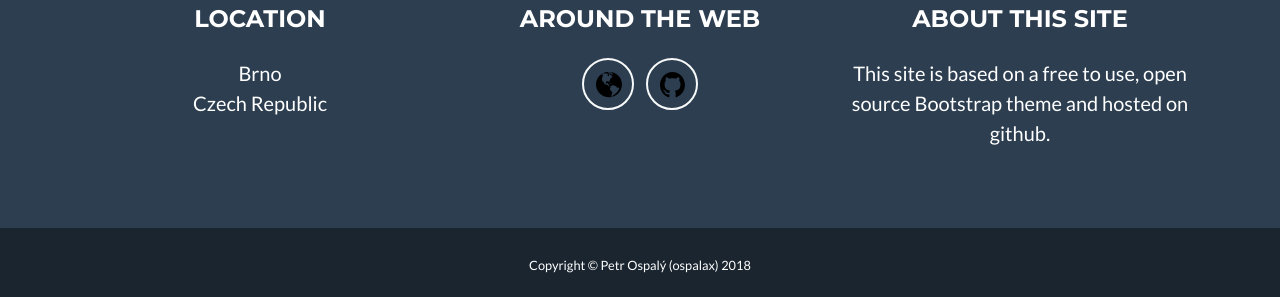
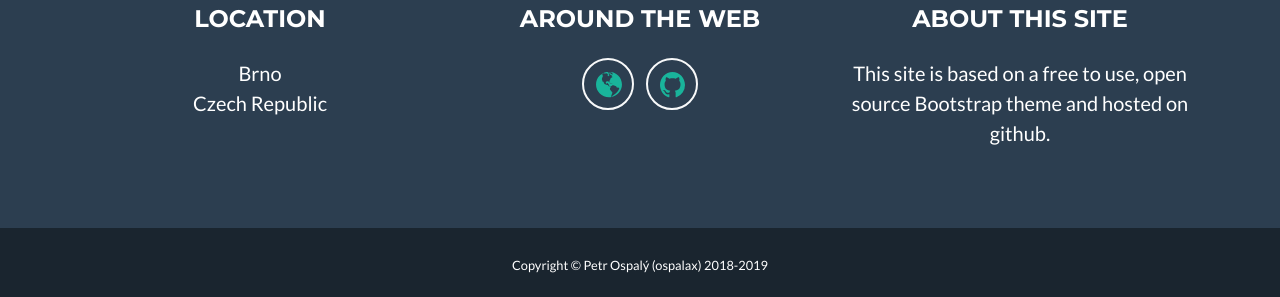
Before and after one commit to ospalax/ospalax.github.io, a plain HTML site: page index.html in a window 1280 px wide. Shown: the part 2420-2717 px from the top of the page. Drawn offline with Linux system fonts and the light colour scheme.

Commit message:
Fix icons
Signed-off-by: Petr Ospalý <petr@ospalax.cz>

```diff
--- a/index.html
+++ b/index.html
@@ -151,12 +151,12 @@
             <ul class="list-inline mb-0">
               <li class="list-inline-item">
                 <a class="btn btn-outline-light btn-social text-center rounded-circle" href="https://ospalax.mojeid.cz/">
-                  <img class="fa fa-fw" src="img/github-logos/globe.svg"></img>
+                  <img class="fa fa-fw" src="img/github-logos/globe-color.svg"></img>
                 </a>
               </li>
               <li class="list-inline-item">
                 <a class="btn btn-outline-light btn-social text-center rounded-circle" href="https://github.com/ospalax">
-                  <img class="fa fa-fw" src="img/github-logos/mark-github.svg"></img>
+                  <img class="fa fa-fw" src="img/github-logos/mark-github-color.svg"></img>
                 </a>
               </li>
             </ul>
@@ -171,7 +171,7 @@
 
     <div class="copyright py-4 text-center text-white">
       <div class="container">
-        <small>Copyright &copy; Petr Ospalý (ospalax) 2018</small>
+        <small>Copyright &copy; Petr Ospalý (ospalax) 2018-2019</small>
       </div>
     </div>
 
```
Also changed, not shown: img/github-logos/globe-color.svg (added), img/github-logos/mark-github-color.svg (added).
